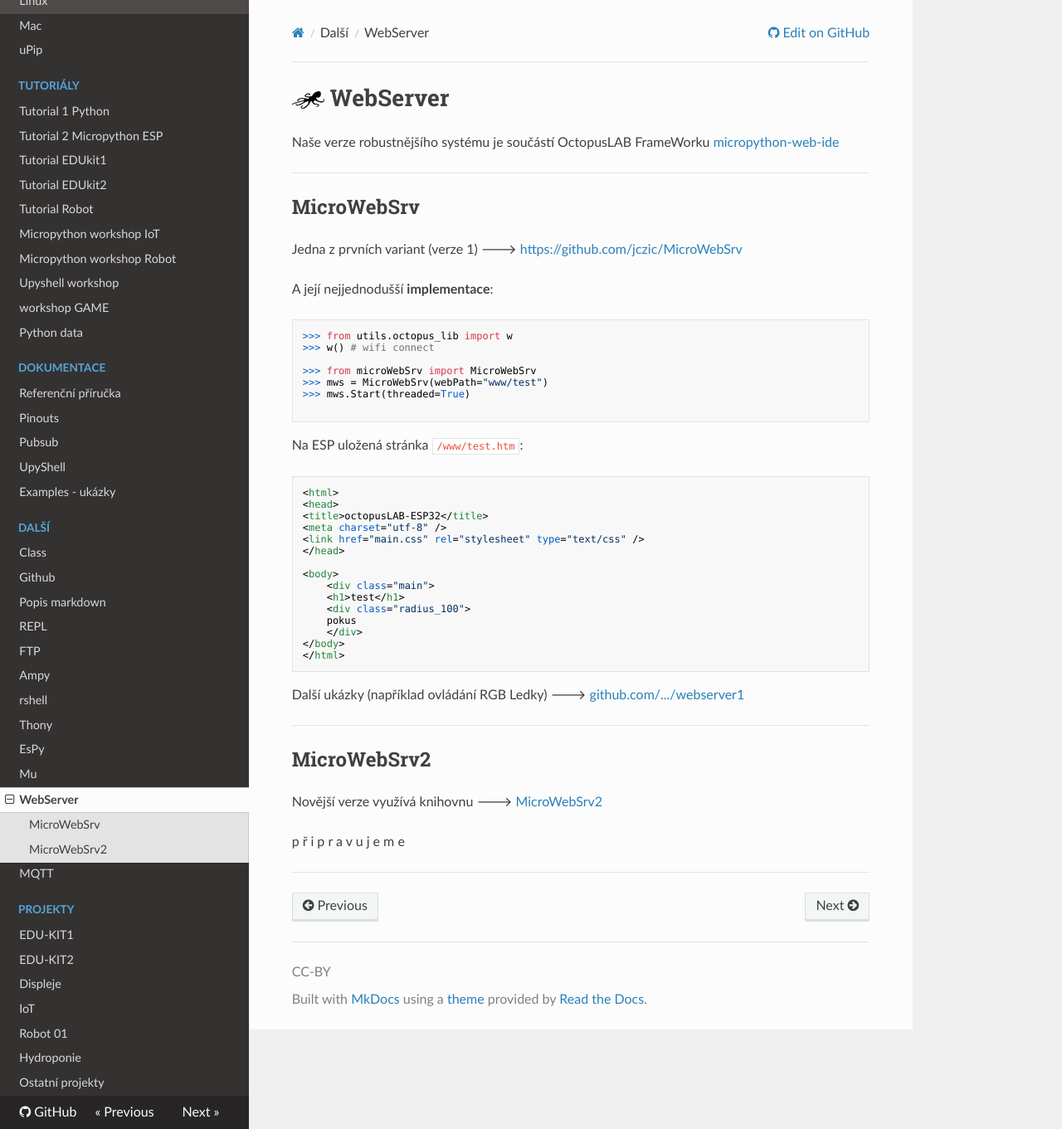
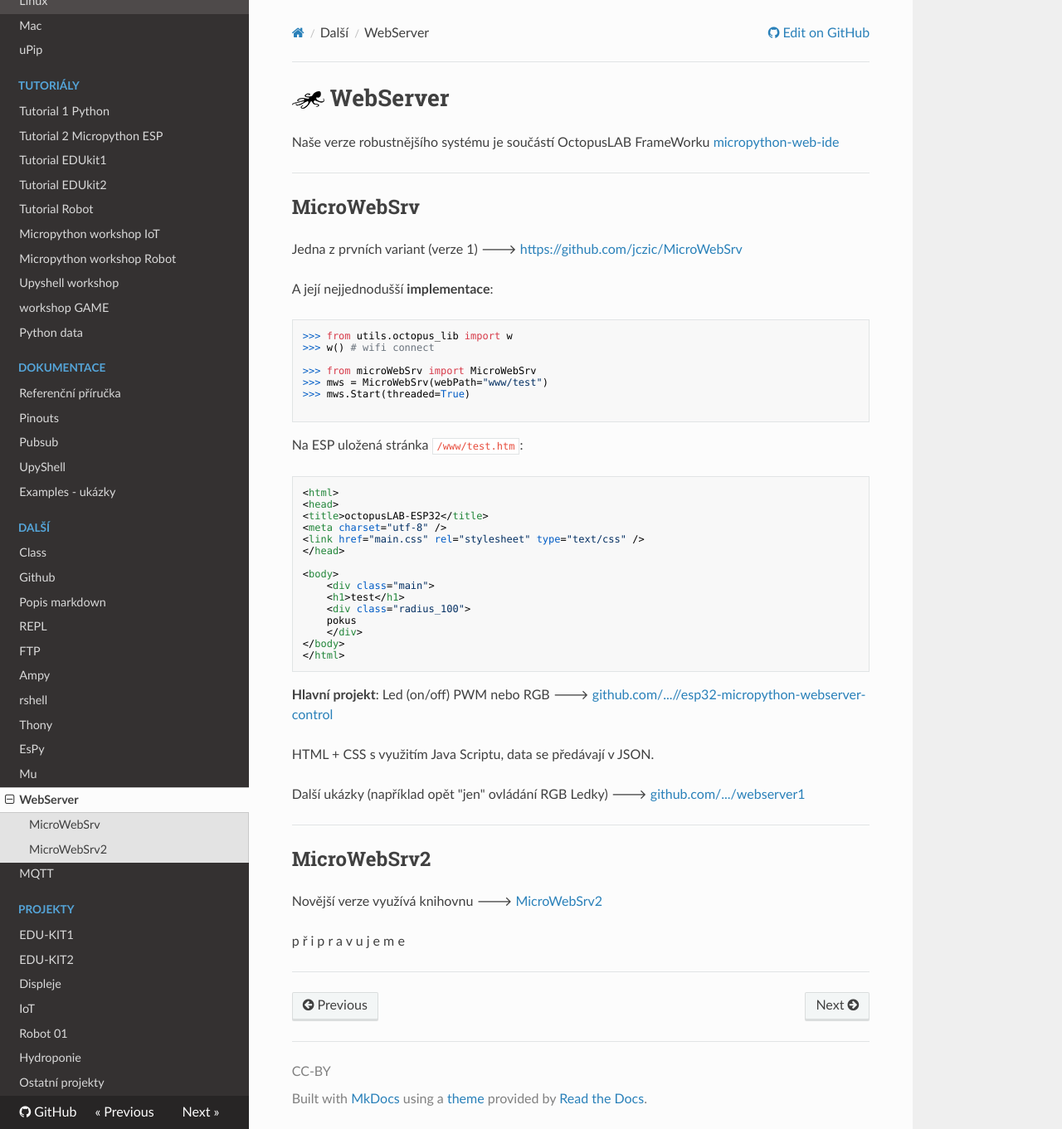
Before and after one commit to octopuslab-cz/docs_octopuslab_cz, an MkDocs documentation site: the page built from docs/webserver.md, in a window 1280 px wide and 1361 px high. Shown: the whole window at 83% size. Built offline with MkDocs 1.6.1, drawn with Linux system fonts in a browser that asks for light colours; nearby versions of some CDN libraries.

Commit message:
webserver-control

````diff
--- a/docs/webserver.md
+++ b/docs/webserver.md
@@ -41,7 +41,14 @@ Na ESP uložená stránka `/www/test.htm`:
 </html>
 ```
 
-Další ukázky (například ovládání RGB Ledky) 🡒 [github.com/.../webserver1](https://github.com/octopusengine/octopuslab/tree/master/projects/webserver1)
+
+**Hlavní projekt**:
+Led (on/off) PWM nebo RGB 🡒 [github.com/...//esp32-micropython-webserver-control](https://github.com/octopuslab-cz/esp32-micropython-webserver-control)
+
+HTML + CSS s využitím Java Scriptu, data se předávají v JSON.
+
+
+Další ukázky (například opět "jen" ovládání RGB Ledky) 🡒 [github.com/.../webserver1](https://github.com/octopusengine/octopuslab/tree/master/projects/webserver1)
 
 ---
 
````
